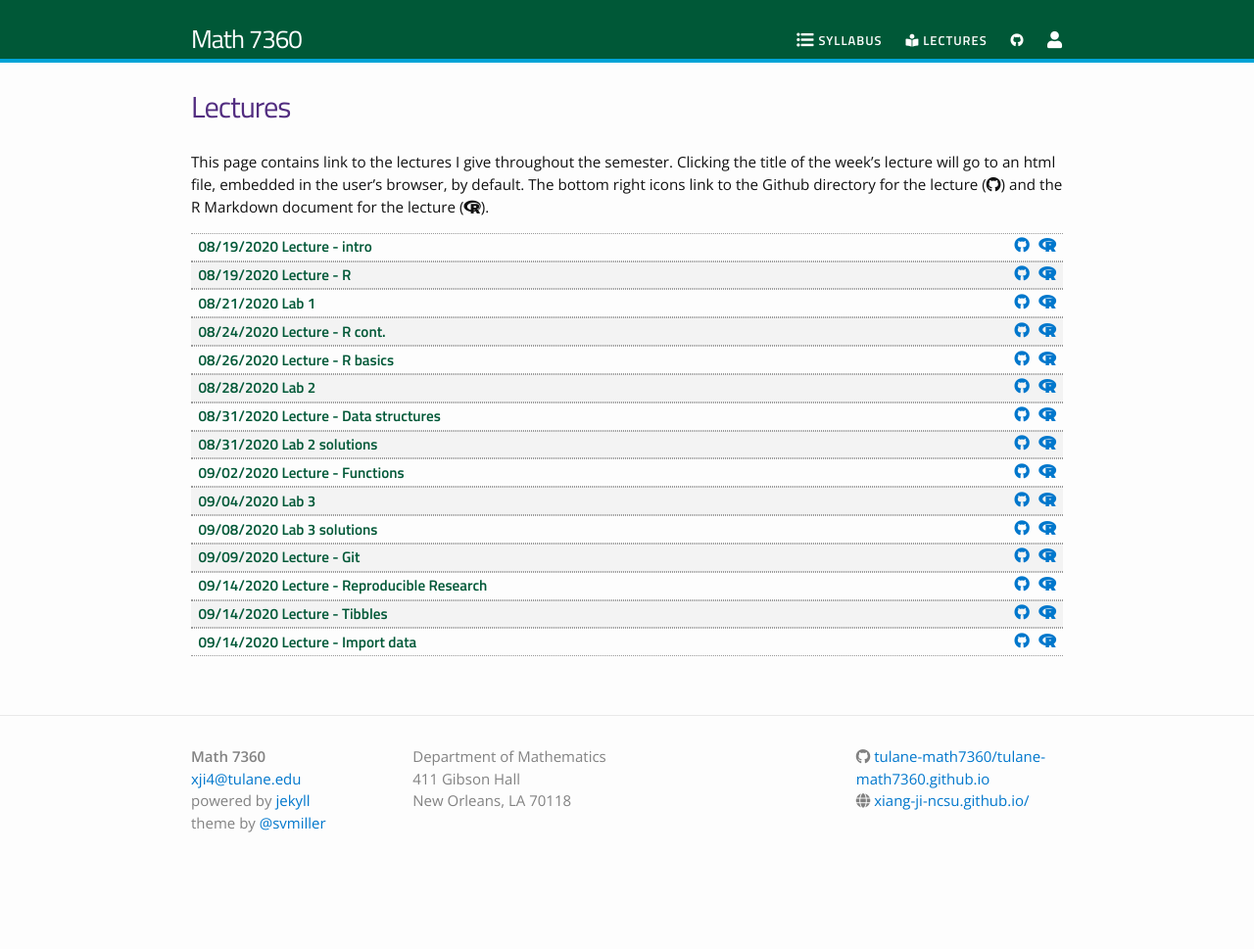
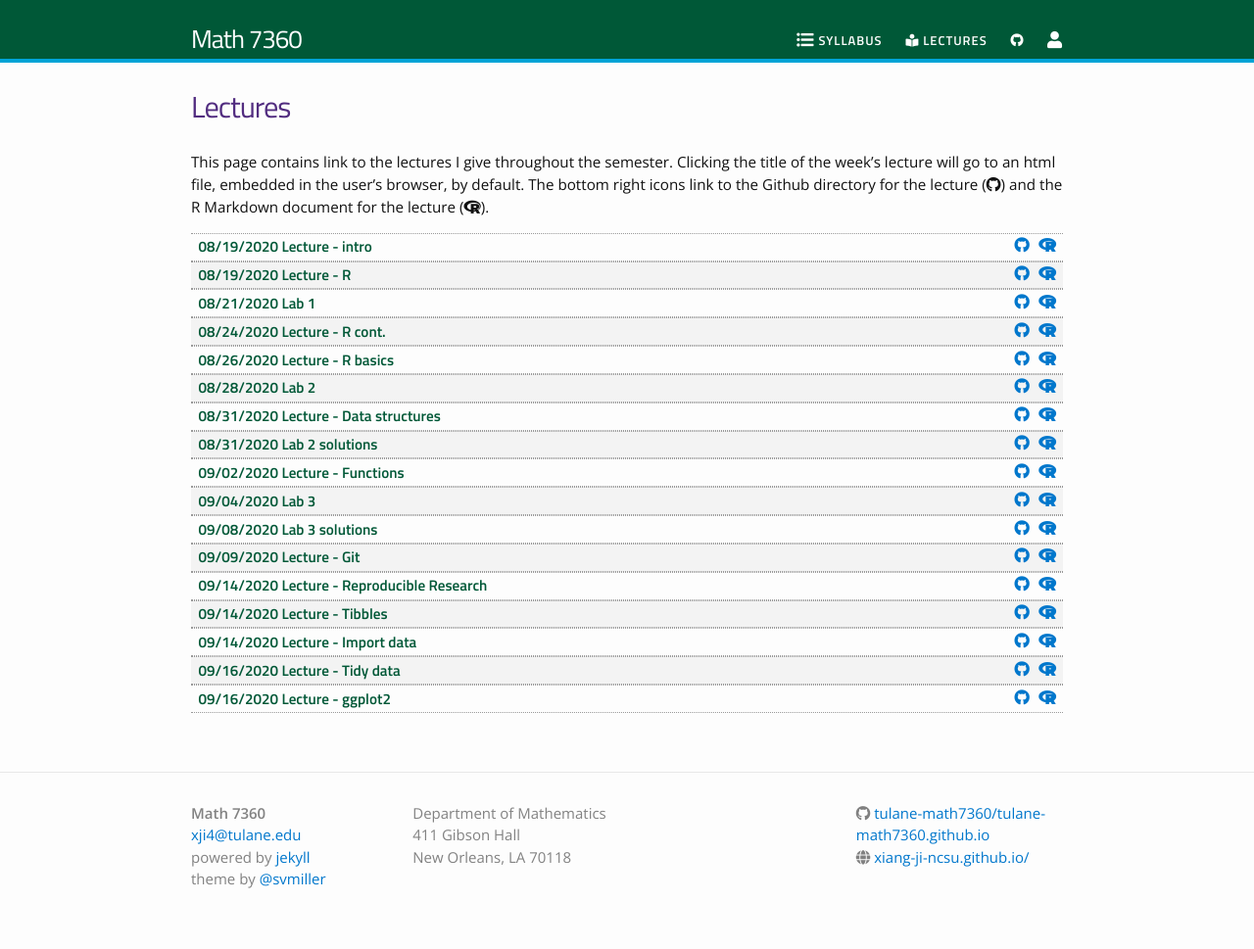
Before and after one commit to tulane-math7360/tulane-math7360.github.io, a Jekyll site: the page built from lectures.md, in a window 1280 px wide. Shown: the whole page at 98% size. Built offline with Jekyll 4.4.1, drawn with Linux system fonts in a browser that asks for light colours; nearby versions of some CDN libraries; before the commit the page ends 911 px from its top, so only the background shows below that.

Commit message:
publish link on site

```diff
--- a/_data/lectures.yml
+++ b/_data/lectures.yml
@@ -72,3 +72,13 @@
   filename: Tidy_2
   dirname: slides/09-Tidy
   tldr: "Week 5 lecture 7"
+
+- title: "09/16/2020 Lecture - Tidy data"
+  filename: Tidy_3
+  dirname: slides/09-Tidy
+  tldr: "Week 5 lecture 8"
+
+- title: "09/16/2020 Lecture - ggplot2"
+  filename: ggplot2
+  dirname: slides/10-ggplot2
+  tldr: "Week 5 lecture 8"
```
